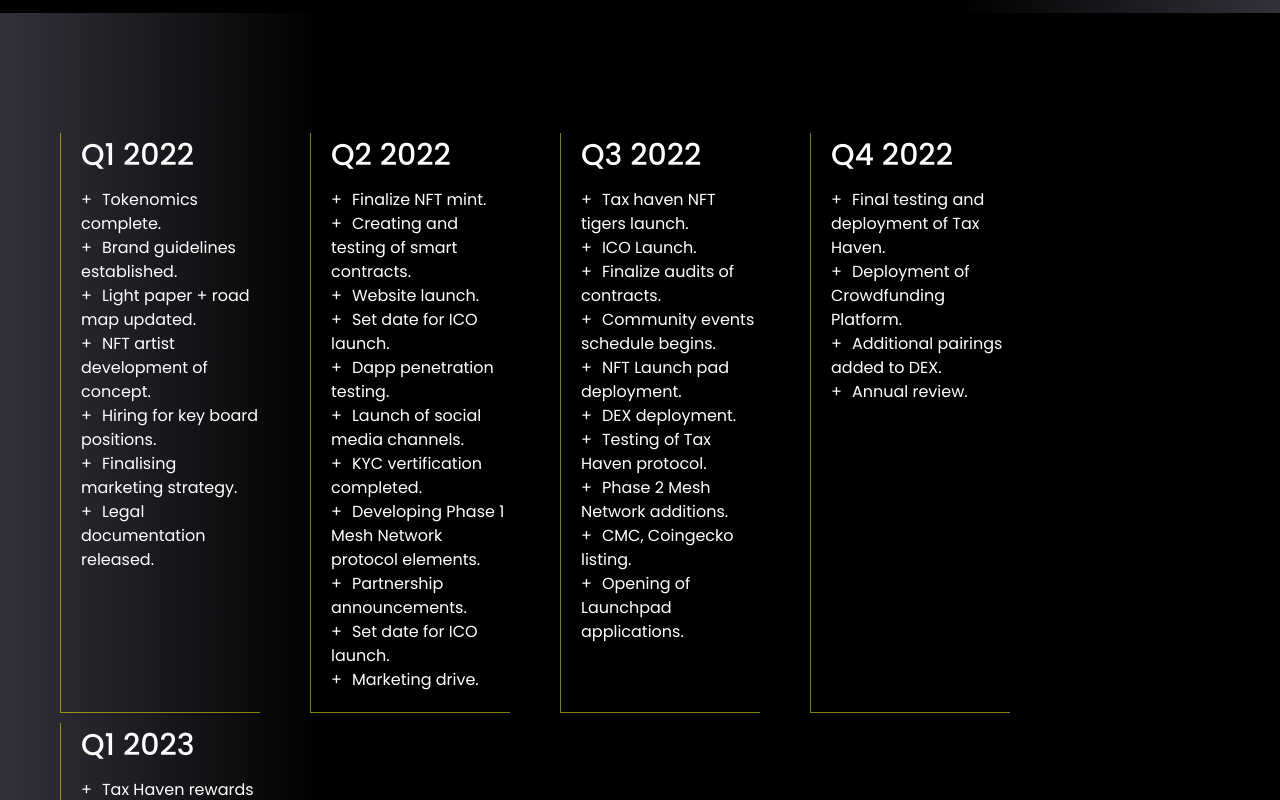
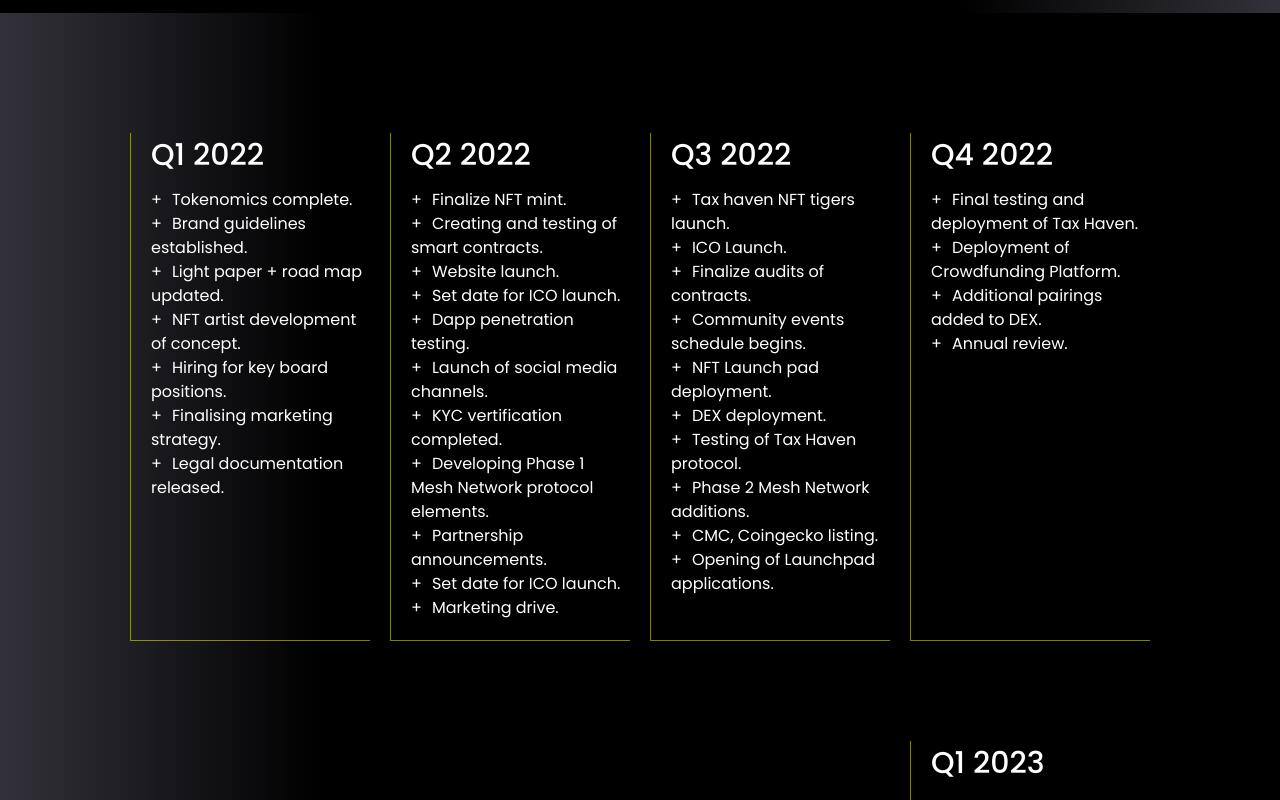
Before and after one commit to ElliotWood13/defi-landing-page, a React (Create React App) app: page / in a window 1280 px wide. Shown: the part 3200-4000 px from the top of the page. Built offline with nearby package versions, Linux system fonts and the light colour scheme.

Commit message:
Styled kpiSection

```diff
--- a/src/components/organisms/kpiSection/kpiSection.css
+++ b/src/components/organisms/kpiSection/kpiSection.css
@@ -1,18 +1,14 @@
-.section-container {
+/* .section-container {
     color: #ffffff;
-    /* ⬆ Link to design.js */
     display: grid;
     grid-template-columns: repeat(1, 100%);
-
 }
 
 .kpiSection-card {
     padding-left: 20px;
     padding-bottom: 20px;
     border-left: 1px solid rgba(255, 255, 0, .5);
-    /* Check colour */
     border-bottom: 1px solid rgba(255, 255, 0, .5);
-    /* Check colour */
     width: 100%;
     margin: 0 auto;
 }
@@ -25,7 +21,6 @@
     color: white;
     font-size: 30px;
     font-weight: 500;
-    /* font-family: font.brand; */
     margin-bottom: 10px;
 }
 
@@ -45,7 +40,7 @@
 
 
 
-/* MEDIA QUERIES */
+
 @media screen and (min-width: 375px) {
     .kpiSection-card {
         width: 20rem;
@@ -67,4 +62,4 @@
     .section-container {
         grid-template-columns: repeat(4, 15rem);
     }
-}
+} */
--- a/src/components/organisms/kpiSection/kpiSection.jsx
+++ b/src/components/organisms/kpiSection/kpiSection.jsx
@@ -1,7 +1,7 @@
 import React from 'react'
 import { Section } from '../../layouts/section'
 import { gradient } from '../../../design'
-import { SectionContainer, KpiSectionCard, KpiSectionCardHeader, KpiSectionCardUl, KpiSectionCardLi } from './kpiSection.styles'
+import { SectionContainer, SectionGrid, KpiSectionCard, KpiSectionCardHeader, KpiSectionCardUl, KpiSectionCardLi } from './kpiSection.styles'
 
 import './kpiSection.css'
 import StyledComponents from 'styled-components'
@@ -14,6 +14,7 @@ export const KpiSection = React.forwardRef((props, ref) => {
   return (
     <Section ref={ref} background={gradient.greyBlack}>
       <SectionContainer>
+        <SectionGrid>
 
           {Data.map(({ id, title, listItems }) => (
             <KpiSectionCard key={id}>
@@ -95,6 +96,7 @@ export const KpiSection = React.forwardRef((props, ref) => {
         </div>
         */}
 
+        </SectionGrid>
       </SectionContainer>
     </Section >
   )
--- a/src/components/organisms/kpiSection/kpiSection.styles.js
+++ b/src/components/organisms/kpiSection/kpiSection.styles.js
@@ -2,17 +2,30 @@ import styled from 'styled-components'
 import { pxToRem, mediaQuery, shadow, color, fontWeight } from '../../../design'
 
 const SectionContainer = styled.div`
+    display: flex;
+    flex-direction: column;
+    align-items: center;
+`
+
+const SectionGrid = styled.div`
     color: #ffffff;
     display: grid;
     grid-template-columns: repeat(1, 100%);
 
     ${mediaQuery.sm} {
         grid-template-columns: repeat(2, 20rem);
-        grid-gap: 10px;
+        grid-gap: 20px;
     }
 
     ${mediaQuery.md} {
         grid-template-columns: repeat(4, 15rem);
+        grid-gap: 20px;
+        row-gap: 100px;
+    }
+
+    ${mediaQuery.lg} {
+        grid-template-columns: repeat(4, 17rem);
+        grid-gap: 50px;
     }
 `
 
@@ -23,6 +36,7 @@ const KpiSectionCard = styled.div`
     border-bottom: 1px solid rgba(255, 255, 0, .5);
     width: 100%;
     margin: 0 auto;
+    background-color: transparent;
 
     &:not(:first-child) {
         margin-top: 30px;
@@ -30,11 +44,23 @@ const KpiSectionCard = styled.div`
 
     ${mediaQuery.xxxs} {
         width: 200px;
+        width: 100%;
     }
 
     ${mediaQuery.sm} {
         &:not(:first-child) {
             margin-top: 0;
+        }
+
+        &:last-child {
+            grid-column: 2 / 3;
+        }
+    }
+
+    ${mediaQuery.md} {
+        &:last-child {
+            grid-column: 4 / 5;
+        }
     }
 `
 
@@ -62,6 +88,7 @@ const KpiSectionCardLi = styled.li`
 
 export {
     SectionContainer,
+    SectionGrid,
     KpiSectionCard,
     KpiSectionCardHeader,
     KpiSectionCardUl,
```
Lines whose indentation alone changed are shown as unchanged.
